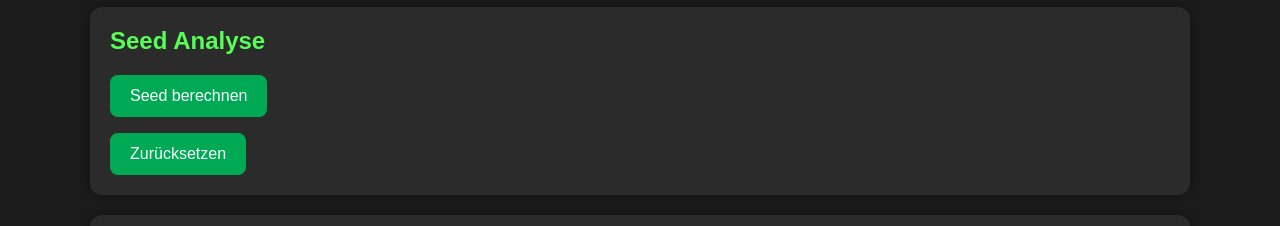
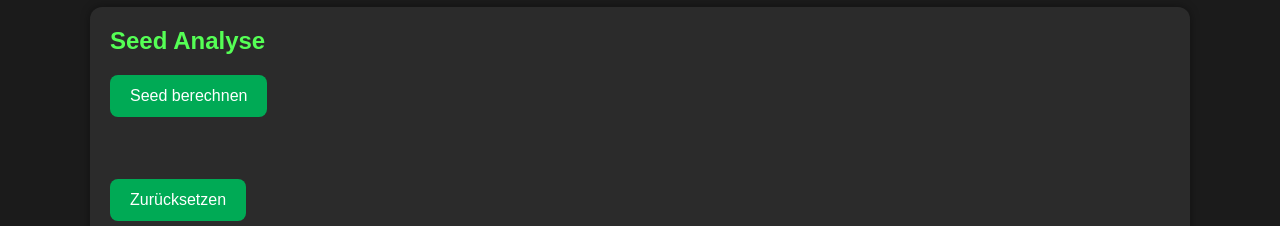
Before and after one commit to MarlonGamer6777/marlongamer6777.github.io, a plain HTML site: page hendrik/velkarons-enchantment-cracker/index.html in a window 1280 px wide. Shown: the part 780-1006 px from the top of the page. Drawn offline with Linux system fonts and the light colour scheme.

Commit message:
Added space between 2 buttons

```diff
--- a/hendrik/velkarons-enchantment-cracker/index.html
+++ b/hendrik/velkarons-enchantment-cracker/index.html
@@ -92,6 +92,10 @@ th{
     border-radius:10px;
     padding:15px;
     overflow:auto;
+}
+
+p {
+    padding:15px;
 }
 
 .footer{
```
